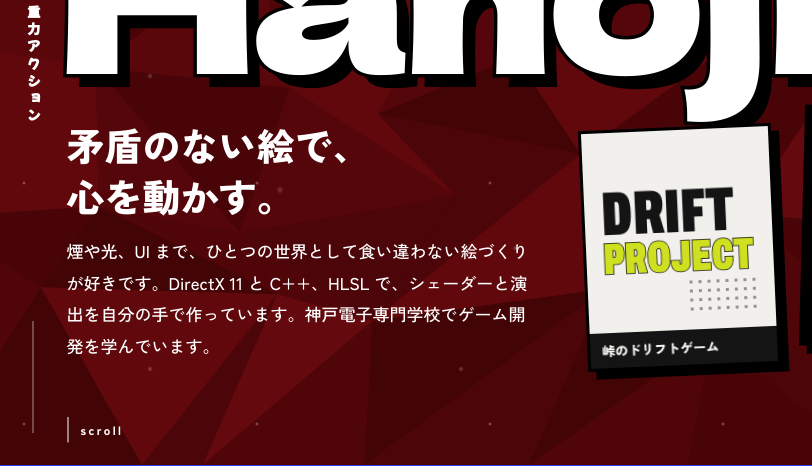
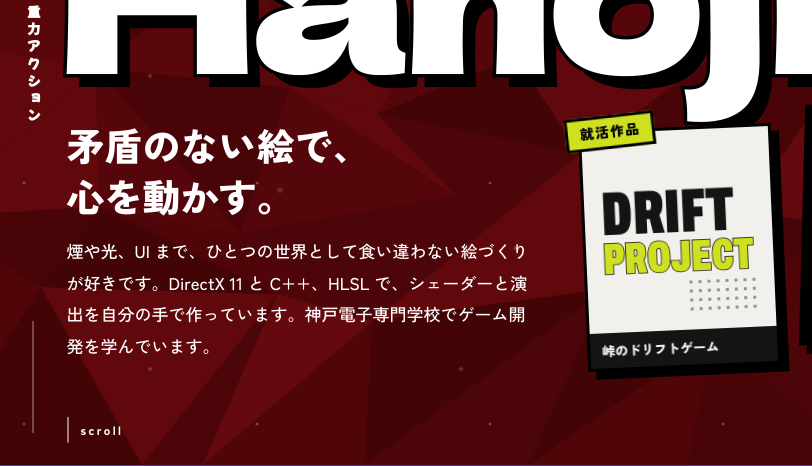
Before and after one commit to Hanoji-jp/Hanoji-jp.github.io, a plain HTML site: page index.html in a window 1280 px wide. Shown: the part 335-801 px from the top of the page, 0-812 px from the left. Drawn offline with Linux system fonts and the light colour scheme.

Commit message:
Mark DRIFT PROJECT as the job-hunting piece
Adds a label on its hero card, a highlighted chip in its section and a
note in the timeline.

Co-Authored-By: Claude Fable 5.2 <noreply@anthropic.com>
Claude-Session: https://claude.ai/code/session_01W4snotFhibTGeQttsmcsUD

```diff
--- a/index.html
+++ b/index.html
@@ -4,7 +4,7 @@
   <meta charset="utf-8">
   <meta name="viewport" content="width=device-width, initial-scale=1">
   <meta name="theme-color" content="#2b3cf5">
-  <meta name="description" content="Hanoji のポートフォリオ。DirectX 11 と C++、HLSL で、絵づくりと演出にこだわって作った3本のゲーム（峠のドリフトゲーム、重力アクション Corelia、戦車シューティング TankAce）を紹介します。">
+  <meta name="description" content="Hanoji のポートフォリオ。DirectX 11 と C++、HLSL で、絵づくりと演出にこだわって作ったゲームを紹介します。就活作品の DRIFT PROJECT（峠のドリフトゲーム）、重力アクション Corelia、戦車シューティング TankAce の3本です。">
   <meta property="og:title" content="Hanoji | ゲームプログラマー志望のポートフォリオ">
   <meta property="og:description" content="煙や光、UI まで、ひとつの世界として食い違わない絵づくり。DirectX 11 と C++、HLSL で作った3本のゲームを紹介します。">
   <meta property="og:type" content="website">
@@ -64,6 +64,7 @@
           </div>
           <ul class="hero__works">
             <li style="--i:0">
+              <span class="kv__tag">就活作品</span>
               <a class="kv kv--drift" href="#drift">
                 <span class="kv__art">
                   <span class="kv__d1">DRIFT</span>
@@ -103,7 +104,8 @@
           <p class="d-strap">CHASE CONTROL, NOT GLORY.</p>
           <p class="d-jp">峠のドリフトゲーム</p>
           <ul class="d-chips">
-            <li class="is-on">個人制作</li>
+            <li class="is-on">就活作品</li>
+            <li>個人制作</li>
             <li>2026年7月〜 制作中</li>
             <li>Ver. 0.2.7</li>
           </ul>
@@ -329,7 +331,7 @@
               <li><span>1年</span><div><b>Tactics of Liberty</b>チーム制作。UI まわりを担当。デジタルワークスに出展</div></li>
               <li><span>2年 4月</span><div><b><a href="#tankace">TankAce</a></b>戦車シューティング</div></li>
               <li><span>2年 5月〜</span><div><b><a href="#corelia">Corelia</a></b>重力アクション</div></li>
-              <li><span>2年 7月〜</span><div><b><a href="#drift">DRIFT PROJECT</a></b>峠のドリフトゲーム</div></li>
+              <li><span>2年 7月〜</span><div><b><a href="#drift">DRIFT PROJECT</a></b>峠のドリフトゲーム（就活作品）</div></li>
               <li><span>2年</span><div><b>ゲームジャム</b>2日間のチーム即興制作</div></li>
             </ol>
           </div>
--- a/style.css
+++ b/style.css
@@ -442,6 +442,28 @@ html:not([data-world="shell"]) .hero__scroll::after { animation-play-state: paus
   font-size: .8125rem;
   line-height: 1.4;
 }
+
+/* 作品カードの角に貼るラベル（就活作品） */
+.hero__works li { position: relative; }
+.kv__tag {
+  position: absolute;
+  z-index: 1;
+  top: -15px;
+  left: -13px;
+  padding: .3em .85em;
+  border: 3px solid #000;
+  background: #cfe021;
+  color: #000;
+  font-weight: 900;
+  font-size: .875rem;
+  line-height: 1.4;
+  letter-spacing: .08em;
+  rotate: -4deg;
+  pointer-events: none;
+  transition: translate .14s ease-out;
+}
+.hero__works li:has(.kv:hover) .kv__tag,
+.hero__works li:has(.kv:focus-visible) .kv__tag { translate: -4px -4px; }
 
 .kv--drift { background: #f1f0ec; color: #141414; }
 .kv--drift .kv__art {
@@ -1246,6 +1268,7 @@ p, dd, li { line-break: strict; overflow-wrap: anywhere; }
     white-space: nowrap;
   }
   .kv--drift .kv__cap { align-self: stretch; display: grid; place-items: center; margin: 0; padding: 0 12px; }
+  .kv__tag { top: -11px; left: -7px; border-width: 2px; font-size: .6875rem; }
   .hero__scroll { display: none; }
 
   .d-menu > div { grid-template-columns: minmax(0, 1fr); }
```
Also changed, not shown: assets/fonts/dela-gothic-one.woff2, assets/fonts/mochiy-pop-one.woff2, assets/fonts/zen-kaku-gothic-new-500.woff2, assets/fonts/zen-kaku-gothic-new-900.woff2, assets/fonts/zen-maru-gothic-500.woff2, assets/fonts/zen-maru-gothic-900.woff2.
